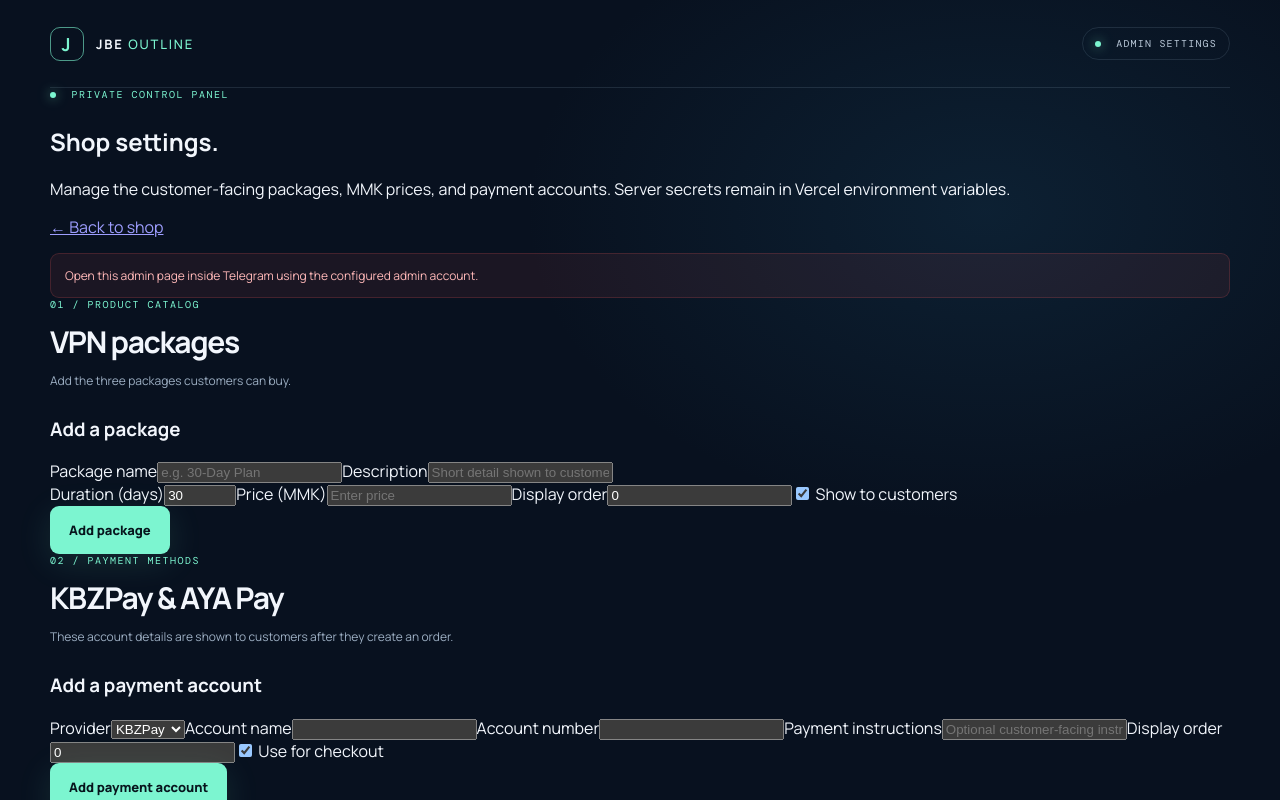
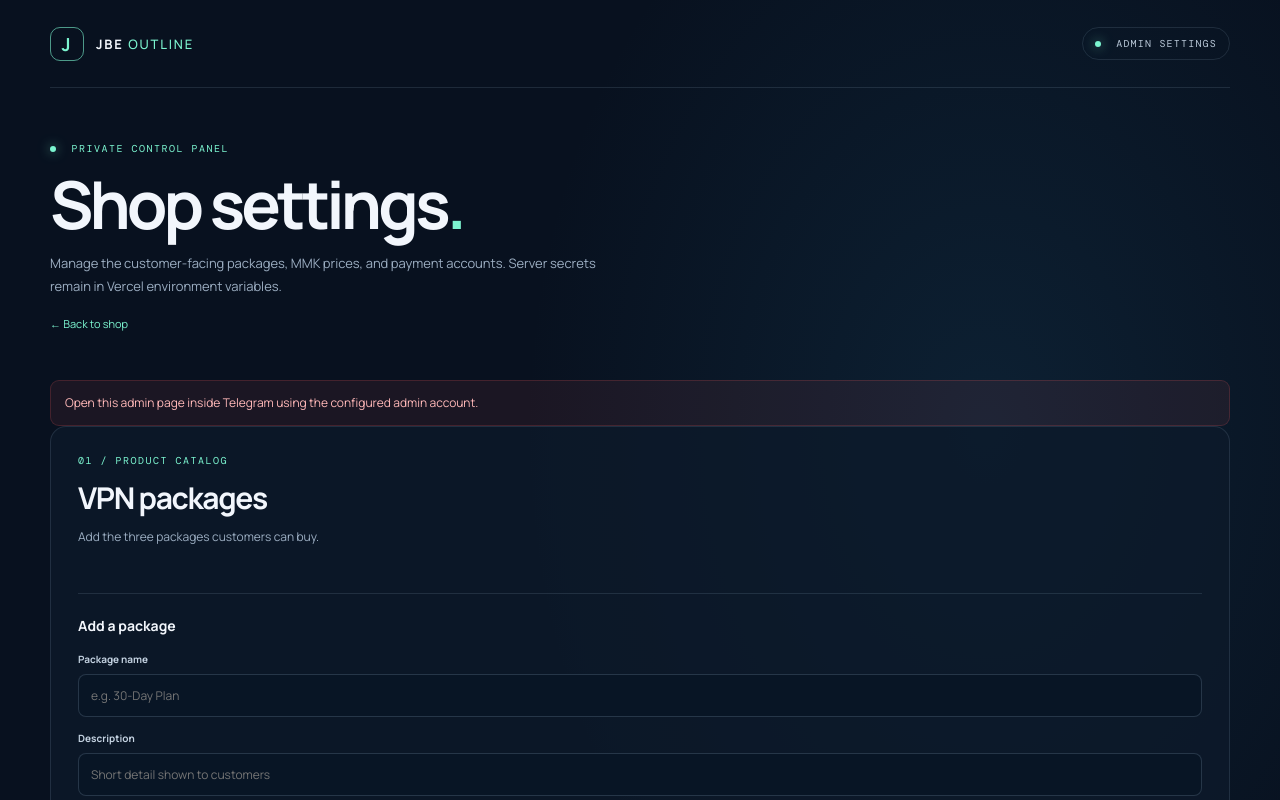
Before and after one commit to joyboyerickinter/JBE-OUTLINE-VPN, a Next.js app: page /admin in a window 1280 px wide. Shown: the top 800 px of the page. Built offline with nearby package versions, Linux system fonts and the light colour scheme.

Commit message:
Style Telegram-protected admin panel

```diff
--- a/app/globals.css
+++ b/app/globals.css
@@ -165,3 +165,40 @@ button:disabled { opacity: .48; cursor: not-allowed; transform: none !important;
   .step-tag { padding: 7px; }
   .account-number { font-size: 22px; }
 }
+
+/* Admin control panel */
+.admin-shell { padding-bottom: 20px; }
+.admin-intro { padding: 54px 0 32px; max-width: 700px; }
+.admin-intro .eyebrow { margin-bottom: 15px; }
+.admin-intro h1 { margin: 0; font-size: clamp(42px, 7vw, 66px); line-height: 1.04; letter-spacing: -.06em; }
+.admin-intro h1 span { color: var(--mint); }
+.admin-intro > p:not(.eyebrow) { max-width: 560px; color: var(--muted); font-size: 13px; line-height: 1.8; }
+.back-link, .footer-admin { color: var(--mint); text-decoration: none; font-size: 11px; }
+.admin-panel { margin-bottom: 25px; padding: 27px; border: 1px solid var(--line); border-radius: 16px; background: rgba(13,26,43,.78); }
+.admin-items { display: grid; gap: 10px; }
+.admin-item { display: flex; align-items: flex-start; justify-content: space-between; gap: 15px; padding: 15px; border: 1px solid var(--line); border-radius: 10px; background: rgba(3,12,22,.38); }
+.admin-item.inactive { opacity: .58; }
+.admin-item b { font-size: 12px; }
+.admin-item p { margin: 6px 0 0; color: var(--muted); font-size: 11px; overflow-wrap: anywhere; }
+.admin-item small { display: block; margin-top: 6px; color: #73889f; font-size: 10px; line-height: 1.6; }
+.admin-item-actions, .form-actions { display: flex; align-items: center; gap: 7px; flex-wrap: wrap; }
+.small-button { padding: 8px 10px; border: 1px solid var(--line); border-radius: 7px; background: rgba(174,204,231,.04); color: #d7e4f0; font-size: 10px; font-weight: 700; }
+.danger-button { border-color: rgba(255,128,128,.22); color: #ffb3b3; }
+.admin-form { display: grid; gap: 14px; margin-top: 22px; padding-top: 22px; border-top: 1px solid var(--line); }
+.admin-form h3 { margin: 0 0 3px; font-size: 14px; }
+.admin-form label { display: grid; gap: 8px; color: #c4d2e1; font-size: 10px; font-weight: 700; }
+.admin-form input:not([type="checkbox"]), .admin-form select { width: 100%; min-width: 0; padding: 12px; border: 1px solid rgba(174,204,231,.18); border-radius: 8px; outline: none; background: #081525; color: var(--text); font: 12px 'Manrope', sans-serif; }
+.admin-form input:focus, .admin-form select:focus { border-color: rgba(124,245,208,.6); }
+.admin-form-grid { display: grid; grid-template-columns: repeat(2, minmax(0, 1fr)); gap: 13px; }
+.admin-form .full-field { grid-column: 1 / -1; }
+.admin-form .checkbox-label { display: flex; flex-direction: row; align-items: center; gap: 9px; align-self: end; min-height: 39px; }
+.checkbox-label input { accent-color: #7cf5d0; }
+.form-actions { margin-top: 4px; }
+.form-actions .primary-button { padding: 12px 15px; font-size: 11px; }
+@media (max-width: 760px) {
+  .admin-intro { padding: 40px 0 24px; }
+  .admin-panel { padding: 20px 15px; }
+  .admin-item { flex-direction: column; }
+  .admin-form-grid { grid-template-columns: 1fr; }
+  .admin-form .full-field { grid-column: auto; }
+}
```
